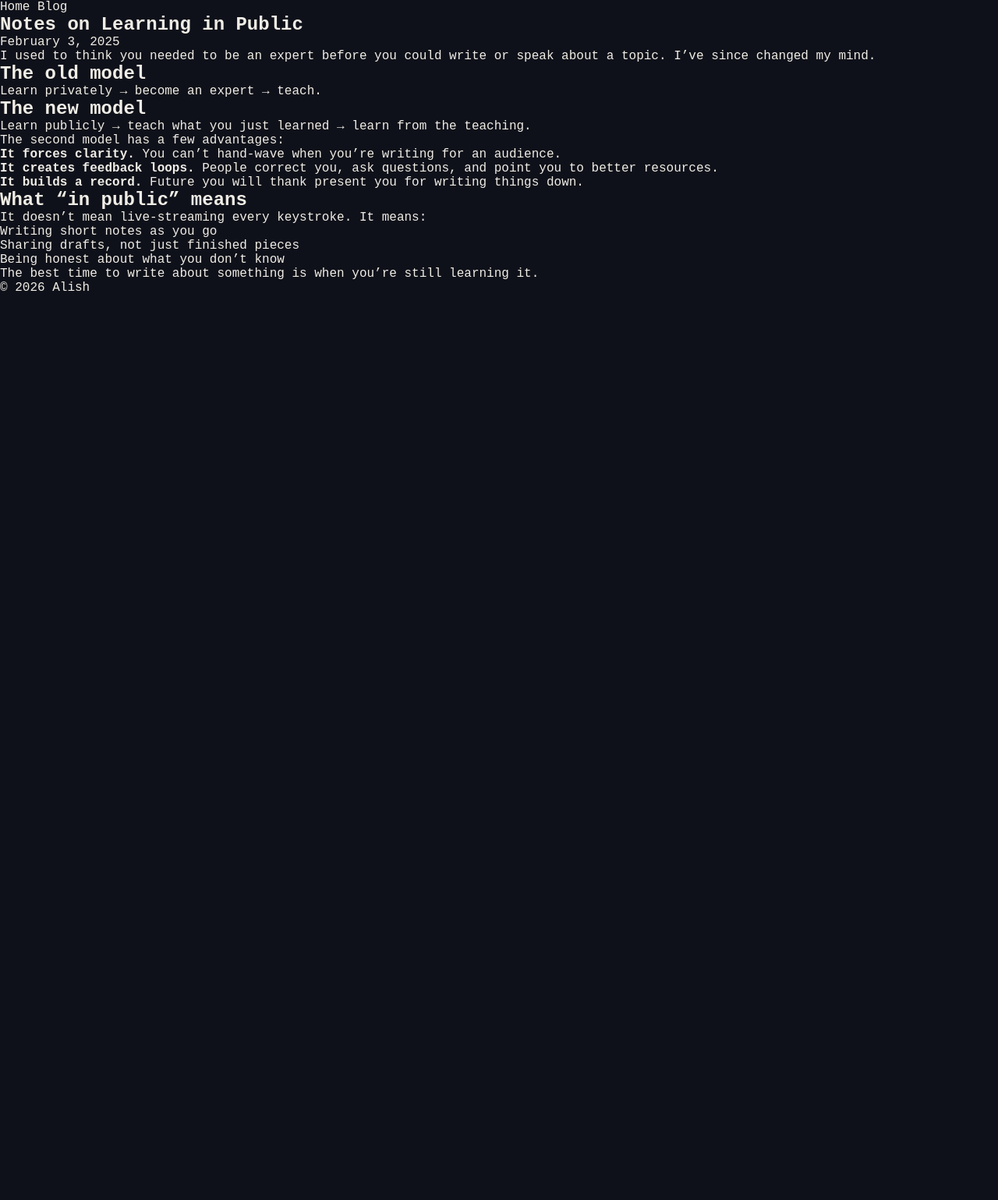
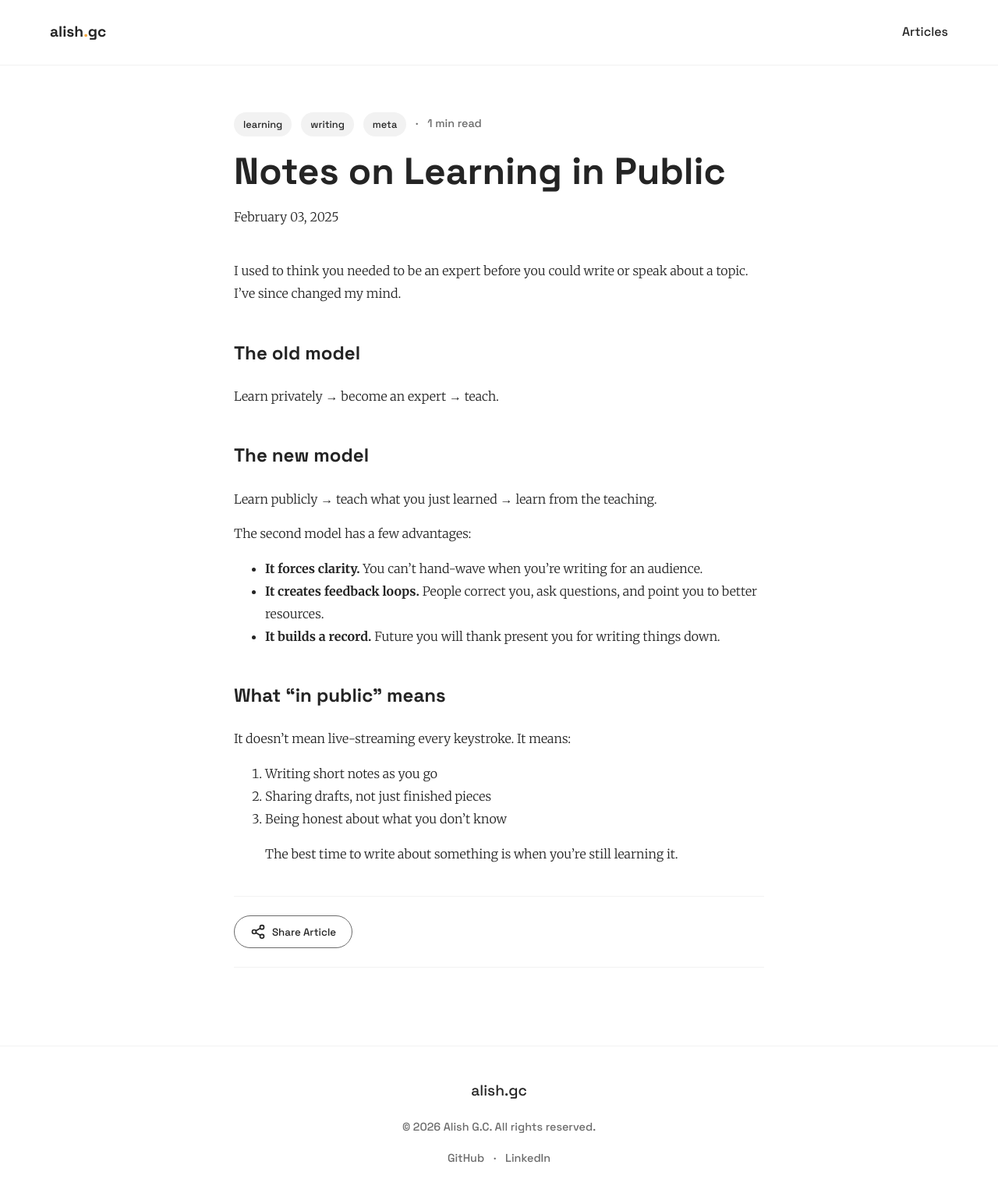
Before and after one commit to alishgc/jkelly-test, a Jekyll site: the page built from posts/2025-02-03-notes-on-learning-in-public.md, in a window 1280 px wide. Shown: the whole page at 78% size. Built offline with Jekyll 4.4.1, drawn with Linux system fonts in a browser that asks for light colours; before the commit the page ends 900 px from its top, so only the background shows below that.

Commit message:
Add files via upload

```diff
--- a/_config.yml
+++ b/_config.yml
@@ -1,11 +1,5 @@
-title: Alish's Blog
-description: Notes, projects, and things I'm learning
-url: "https://alishgc.com.np"
-baseurl: ""
-
-# Jekyll processes _posts automatically, this just tells it
-# to also copy these existing files/folders as-is
-include: [".nojekyll"]
-
-# Uses GitHub Pages' built-in Jekyll — no plugins needed
+name: Alish G.C.
+description: BIT Student & Developer
+url: "https://alishgc.github.io"
 markdown: kramdown
+permalink: /blog/:year/:month/:day/:title/
--- /dev/null
+++ b/_layouts/default.html
@@ -0,0 +1,32 @@
+<!DOCTYPE html>
+<html lang="en">
+<head>
+  <meta charset="UTF-8">
+  <meta name="viewport" content="width=device-width, initial-scale=1.0">
+  <title>{{ page.title | default: site.name }}</title>
+  <link rel="preconnect" href="https://fonts.googleapis.com">
+  <link href="https://fonts.googleapis.com/css2?family=Merriweather:ital,wght@0,300;0,700;1,300&family=Space+Grotesk:wght@500;700&display=swap" rel="stylesheet">
+  <link rel="stylesheet" href="/assets/blog.css">
+</head>
+<body>
+  <nav class="blog-nav">
+    <a href="/" class="logo">alish<span class="dot">.</span>gc</a>
+    <a href="/blog/" class="nav-link">Articles</a>
+  </nav>
+
+  <main class="blog-content">
+    {{ content }}
+  </main>
+
+  <footer class="blog-footer">
+    <div class="footer-content">
+      <a href="/" class="logo">alish<span class="dot">.</span>gc</a>
+      <p>&copy; 2026 Alish G.C. All rights reserved.</p>
+      <div class="social-links">
+        <a href="https://github.com/alishgc">GitHub</a> &middot;
+        <a href="https://linkedin.com/in/alishgc">LinkedIn</a>
+      </div>
+    </div>
+  </footer>
+</body>
+</html>
--- a/_layouts/post.html
+++ b/_layouts/post.html
@@ -1,39 +1,78 @@
-<!DOCTYPE html>
-<html lang="en">
-<head>
-  <meta charset="UTF-8">
-  <meta name="viewport" content="width=device-width, initial-scale=1.0">
-  <title>{{ page.title }} — {{ site.title }}</title>
-  <link rel="stylesheet" href="{{ site.baseurl }}/style.css">
-  <!-- 👆 reuses your existing site.css, so posts match your site's look -->
-</head>
-<body>
+---
+layout: default
+---
+<article class="post-article">
+  <header class="post-header">
+    <div class="post-meta">
+      {% for tag in page.tags %}
+        <span class="tag">{{ tag }}</span>
+      {% endfor %}
+      <span class="dot-divider">&middot;</span>
+      <span class="read-time">
+        {% assign words = content | number_of_words %}
+        {% assign readtime = words | divided_by: 180 %}
+        {% if readtime == 0 %}1{% else %}{{ readtime }}{% endif %} min read
+      </span>
+    </div>
+    <h1 class="post-title">{{ page.title }}</h1>
+    <p class="post-date">{{ page.date | date: "%B %d, %Y" }}</p>
+    {% if page.thumbnail %}
+      <img src="{{ page.thumbnail }}" alt="{{ page.title }}" class="post-hero-image">
+    {% endif %}
+  </header>
 
-  <!-- ====== PASTE YOUR SITE'S HEADER/NAV HERE ====== -->
-  <header>
-    <nav>
-      <a href="{{ site.baseurl }}/">Home</a>
-      <a href="{{ site.baseurl }}/blog/">Blog</a>
-    </nav>
-  </header>
-  <!-- ================================================ -->
+  <div class="post-body">
+    {{ content }}
+  </div>
 
-  <main class="post">
-    <article>
-      <h1>{{ page.title }}</h1>
-      <p class="post-date">{{ page.date | date: "%B %-d, %Y" }}</p>
+  <div class="post-actions">
+    <button id="shareBtn" class="share-btn">
+      <svg width="20" height="20" viewBox="0 0 24 24" fill="none" stroke="currentColor" stroke-width="2"><circle cx="18" cy="5" r="3"></circle><circle cx="6" cy="12" r="3"></circle><circle cx="18" cy="19" r="3"></circle><line x1="8.59" y1="13.51" x2="15.42" y2="17.49"></line><line x1="15.41" y1="6.51" x2="8.59" y2="10.49"></line></svg>
+      Share Article
+    </button>
+  </div>
 
-      <div class="post-content">
-        {{ content }}
-      </div>
-    </article>
-  </main>
+  {% assign related = "" | split: "," %}
+  {% for post in site.posts %}
+    {% if post.id != page.id %}
+      {% for tag in post.tags %}
+        {% if page.tags contains tag %}
+          {% assign related = related | push: post %}
+          {% break %}
+        {% endif %}
+      {% endfor %}
+    {% endif %}
+  {% endfor %}
 
-  <!-- ====== PASTE YOUR SITE'S FOOTER HERE ====== -->
-  <footer>
-    <p>&copy; {{ 'now' | date: "%Y" }} Alish</p>
-  </footer>
-  <!-- ============================================ -->
+  {% if related.size > 0 %}
+  <section class="related-posts">
+    <h3>Read Next</h3>
+    <div class="blog-grid">
+      {% for post in related limit:2 %}
+      <a href="{{ post.url }}" class="post-card">
+        <img src="{{ post.thumbnail | default: '/assets/thumbnail-placeholder.jpg' }}" alt="Thumb" class="card-thumb">
+        <div class="card-content">
+          <div class="card-meta">
+            <span class="card-tag">{{ post.tags.first }}</span>
+            <span>&middot;</span>
+            <span>{% assign words = post.content | number_of_words %}{% assign readtime = words | divided_by: 180 %}{% if readtime == 0 %}1{% else %}{{ readtime }}{% endif %} min read</span>
+          </div>
+          <h4 class="card-title">{{ post.title }}</h4>
+        </div>
+      </a>
+      {% endfor %}
+    </div>
+  </section>
+  {% endif %}
+</article>
 
-</body>
-</html>
+<script>
+  document.getElementById('shareBtn').addEventListener('click', async () => {
+    if (navigator.share) {
+      await navigator.share({ title: '{{ page.title }}', url: window.location.href });
+    } else {
+      navigator.clipboard.writeText(window.location.href);
+      alert('Link copied to clipboard!');
+    }
+  });
+</script>
--- /dev/null
+++ b/assets/blog.css
@@ -0,0 +1,59 @@
+:root {
+  --b-bg: #ffffff;
+  --b-text: #242424;
+  --b-text-light: #6b6b6b;
+  --b-border: #f2f2f2;
+  --b-accent: #f5a73b;
+  --font-heading: 'Space Grotesk', sans-serif;
+  --font-body: 'Merriweather', Georgia, serif;
+}
+@media (prefers-color-scheme: dark) {
+  :root {
+    --b-bg: #0f111a;
+    --b-text: #f0ede6;
+    --b-text-light: #a0a6b8;
+    --b-border: #262938;
+  }
+}
+
+body { margin: 0; background: var(--b-bg); color: var(--b-text); font-family: var(--font-body); line-height: 1.8; }
+a { text-decoration: none; color: inherit; }
+
+.blog-nav { display: flex; justify-content: space-between; align-items: center; padding: 24px 5%; border-bottom: 1px solid var(--b-border); font-family: var(--font-heading); }
+.blog-nav .logo { font-weight: 700; font-size: 1.2rem; }
+.blog-nav .dot { color: var(--b-accent); }
+
+.blog-container { max-width: 1000px; margin: 0 auto; padding: 60px 24px; }
+.blog-index-header { margin-bottom: 48px; text-align: center; }
+.blog-index-header h1 { font-family: var(--font-heading); font-size: 3rem; margin: 0 0 10px 0; }
+.blog-index-header p { color: var(--b-text-light); font-family: var(--font-heading); }
+
+.blog-grid { display: grid; grid-template-columns: repeat(auto-fill, minmax(300px, 1fr)); gap: 32px; }
+.post-card { display: flex; flex-direction: column; border: 1px solid var(--b-border); border-radius: 8px; overflow: hidden; transition: transform 0.2s; background: var(--b-bg); }
+.post-card:hover { transform: translateY(-4px); border-color: var(--b-accent); }
+.card-thumb { width: 100%; aspect-ratio: 16/9; object-fit: cover; border-bottom: 1px solid var(--b-border); }
+.card-content { padding: 20px; display: flex; flex-direction: column; flex: 1; }
+.card-meta { display: flex; gap: 8px; font-family: var(--font-heading); font-size: 0.8rem; color: var(--b-text-light); margin-bottom: 12px; }
+.card-tag { color: var(--b-accent); text-transform: uppercase; font-weight: 700; }
+.card-title { font-family: var(--font-heading); font-size: 1.4rem; margin: 0 0 12px 0; line-height: 1.3; }
+.card-desc { font-size: 0.9rem; color: var(--b-text-light); margin: 0 0 20px 0; flex: 1; }
+.card-footer { display: flex; justify-content: space-between; font-family: var(--font-heading); font-size: 0.85rem; border-top: 1px solid var(--b-border); padding-top: 16px; }
+.card-read { color: var(--b-accent); font-weight: 700; }
+
+.post-article { max-width: 680px; margin: 0 auto; padding: 60px 24px; }
+.post-header { margin-bottom: 40px; }
+.post-meta { display: flex; align-items: center; gap: 12px; font-family: var(--font-heading); font-size: 0.9rem; color: var(--b-text-light); margin-bottom: 16px; }
+.tag { background: var(--b-border); padding: 4px 12px; border-radius: 100px; color: var(--b-text); font-size: 0.8rem; }
+.post-title { font-family: var(--font-heading); font-size: clamp(2rem, 5vw, 3rem); line-height: 1.2; margin: 0 0 16px 0; }
+.post-hero-image { width: 100%; border-radius: 8px; margin-top: 32px; }
+.post-body h2, .post-body h3 { font-family: var(--font-heading); margin-top: 40px; }
+.post-body img { max-width: 100%; border-radius: 8px; }
+.post-body pre { background: #181a24; color: #f0ede6; padding: 16px; border-radius: 8px; overflow-x: auto; font-family: monospace; font-size: 0.9rem; }
+
+.post-actions { margin: 40px 0; padding: 24px 0; border-top: 1px solid var(--b-border); border-bottom: 1px solid var(--b-border); }
+.share-btn { display: flex; align-items: center; gap: 8px; background: none; border: 1px solid var(--b-text-light); color: var(--b-text); padding: 10px 20px; border-radius: 100px; cursor: pointer; font-family: var(--font-heading); transition: all 0.2s; }
+.share-btn:hover { border-color: var(--b-accent); color: var(--b-accent); }
+
+.blog-footer { padding: 40px 24px; text-align: center; border-top: 1px solid var(--b-border); font-family: var(--font-heading); color: var(--b-text-light); font-size: 0.9rem; }
+.blog-footer .logo { display: block; margin-bottom: 16px; font-size: 1.2rem; color: var(--b-text); }
+.social-links { margin-top: 12px; display: flex; justify-content: center; gap: 12px; }
--- a/index.html
+++ b/index.html
@@ -41,6 +41,9 @@
       <span class="meta__line">Amrit Campus, Tribhuvan University</span>
       <span class="meta__line">Kathmandu, Nepal</span>
     </p>
+
+    <!-- Blog Link Added Here -->
+    <a href="/blog/" class="blog-link-btn" style="margin-top: 24px; color: var(--accent); border: 1px solid var(--accent); padding: 8px 24px; border-radius: 100px; font-size: 0.9rem; transition: all 0.2s; display: inline-block;">Read My Blog &rarr;</a>
   </div>
 
   <footer class="contact">
--- a/style.css
+++ b/style.css
@@ -29,9 +29,6 @@ a{ color:inherit; text-decoration:none; }
   *{ animation-duration:0.001ms !important; transition-duration:0.001ms !important; }
 }
 
-/* ============================================
-   LOGO — fixed top-left
-============================================ */
 .logo{
   position:fixed;
   top:24px;
@@ -44,9 +41,6 @@ a{ color:inherit; text-decoration:none; }
 }
 .logo .dot{ color:var(--accent); }
 
-/* ============================================
-   PRELOADER — multilingual greeting
-============================================ */
 .preloader{
   position:fixed; inset:0; z-index:100;
   background:var(--bg);
@@ -78,9 +72,6 @@ a{ color:inherit; text-decoration:none; }
 
 body.is-loading{ overflow:hidden; }
 
-/* ============================================
-   PAGE — single viewport, no scroll
-============================================ */
 .page{
   height:100svh;
   display:flex;
@@ -114,7 +105,6 @@ body.is-loading{ overflow:hidden; }
 }
 @keyframes blink{ 50%{ opacity:0; } }
 
-/* presentable meta block: eyebrow badge + two calm lines */
 .meta{
   display:flex;
   flex-direction:column;
@@ -136,7 +126,6 @@ body.is-loading{ overflow:hidden; }
   line-height:1.6;
 }
 
-/* footer — sits near the bottom, with breathing room below it */
 .contact{
   display:flex;
   flex-direction:column;
@@ -157,3 +146,19 @@ body.is-loading{ overflow:hidden; }
   color:var(--accent);
   transform:translateY(-2px);
 }
+
+/* LIGHT MODE AUTOMATIC OVERRIDE */
+@media (prefers-color-scheme: light) {
+  :root {
+    --bg: #f9f9f9;
+    --surface: #ffffff;
+    --border: #e0e0e0;
+    --ink: #111111;
+    --ink-dim: #666666;
+    --accent: #d97706;
+  }
+}
+.blog-link-btn:hover {
+  background: var(--accent);
+  color: var(--bg) !important;
+}
```
Also changed, not shown: _posts/2026-09-22-welcome-to-my-blog.md (added, +18 -0 lines), admin.html (added, +27 -0 lines), blog/index.html (+32 -2 lines), script.js (+1 -11 lines), assets/thumbnail-placeholder.jpg (added).
